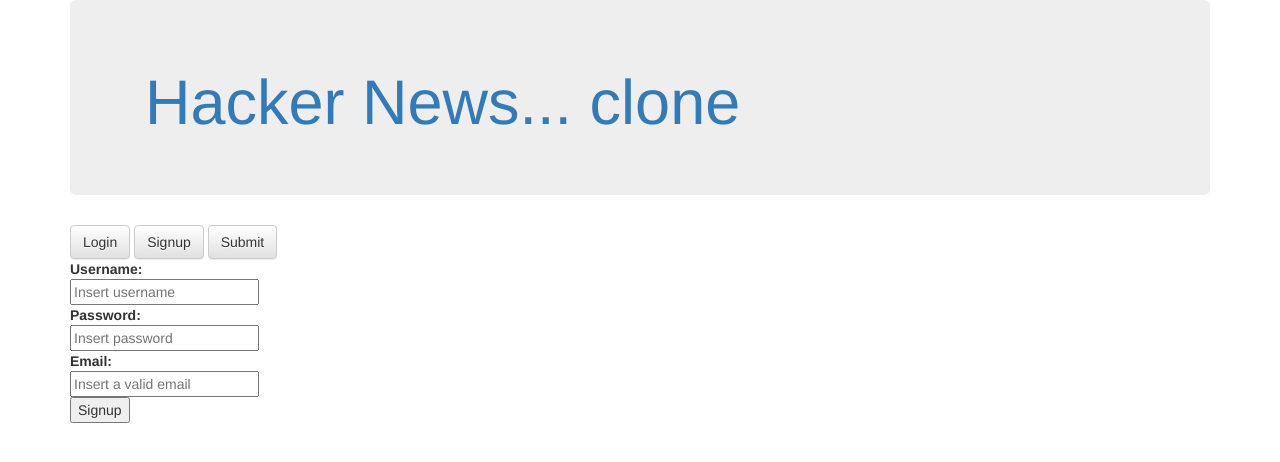
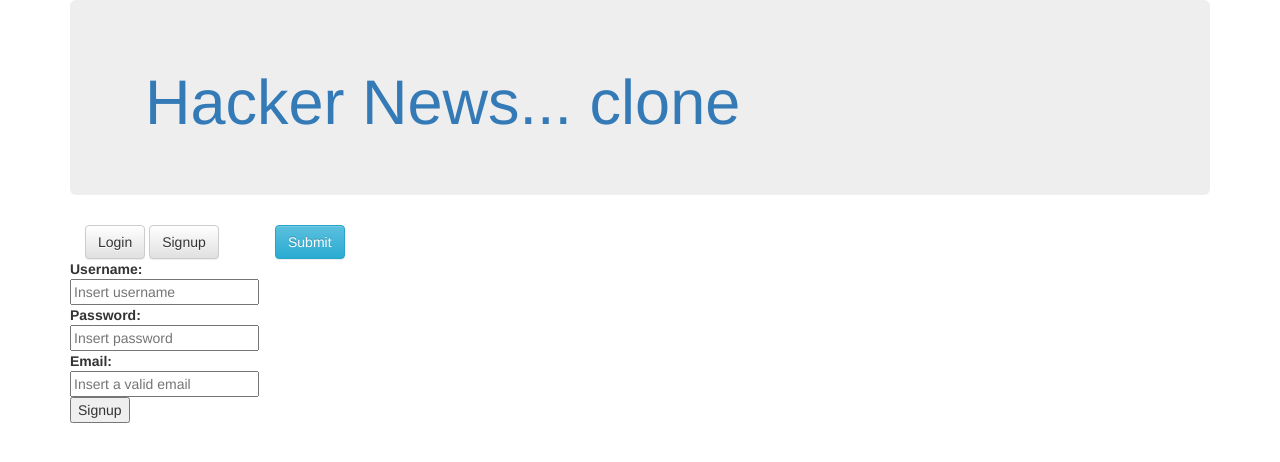
Before and after one commit to felitchia/hacker-news-clone, a Flask app: page /signup in a window 1280 px wide. Shown: the top 462 px of the page. Run offline with Flask 2, Linux system fonts and the light colour scheme; parts of the project's set-up code (start-up, migrations or seed data) failed here and were passed over; some libraries are stand-ins or nearby versions.

Commit message:
fix some visual stuff

```diff
--- a/app.py
+++ b/app.py
@@ -49,7 +49,7 @@
 def submit_article():
     if request.method == 'GET':
         return render_template('submit.html')
-    new_article = models.Article(current_user.username, request.form['title'], request.form['text'], request.form['link'], 0, 0, db.func.current_timestamp())
+    new_article = models.Article(current_user.username, request.form['title'], request.form['text'], "", 0, 0, db.func.current_timestamp())
     db.session.add(new_article)
     db.session.commit()
     flash('Your article was successfully inserted')
--- a/templates/article.html
+++ b/templates/article.html
@@ -1,9 +1,14 @@
 {% extends "layout.html" %}
 {% block body %}
+<div class="row">
+  <div class="col-sm-12">
+
     <ul class=article<li>
         <h2>{{ article.title }}</h2>
         <div class="row col-12-0">
             {{ article.text|safe }}
         </div>
     </ul>
+  </div>
+</div>
 {% endblock %}
--- a/templates/index.html
+++ b/templates/index.html
@@ -1,9 +1,10 @@
 {% extends "layout.html" %}
 
 {% block body %}
+
     <div class="row">
-        <div class="col-12-0">
-        <table class="articles table-hover">
+        <div class="col-sm-12">
+        <table class="articles table-hover table-bordered table-striped">
             {% for article in articles %}
             <tbody>
                 <tr class="warning">
@@ -16,4 +17,5 @@
         </table>
         </div>
     </div>
+
 {% endblock %}
--- a/templates/layout.html
+++ b/templates/layout.html
@@ -19,15 +19,17 @@
         <a href="{{ url_for('index') }}"><h1>Hacker News... clone</h1></a>
       </div>
     </div>
-
-
+    <div class="col-sm-2">
     {% if not current_user.is_authenticated %}
         <a class="btn btn-default" href="{{ url_for('login') }}">Login</a>
         <a class="btn  btn-default" href="{{ url_for('signup') }}">Signup</a>
     {% else %}
         <a class="btn  btn-default" href="{{ url_for('logout') }}">Logout</a>
     {% endif %}
-    <a class="btn btn-default" href="{{ url_for('submit_article') }}">Submit</a>
+    </div>
+    <div class="col-sm-4">
+    <a class="btn btn-info" href="{{ url_for('submit_article') }}">Submit</a>
+    </div>
 
     {% for message in get_flashed_messages() %}
         <div class=flash>{{ message }}</div>
--- a/templates/login.html
+++ b/templates/login.html
@@ -1,7 +1,8 @@
 {% extends "layout.html" %}
 
 {% block body %}
-
+<div class="row">
+    <div class="col-sm-12">
       <form action="" method=post class="signin">
           <dl>
             <dt>Username:
@@ -12,4 +13,6 @@
             <dd><input type=submit value=Signin>
           </dl>
       </form>
+    </div>
+</div>
 {% endblock %}
--- a/templates/signup.html
+++ b/templates/signup.html
@@ -1,6 +1,8 @@
 {% extends "layout.html" %}
 
 {% block body %}
+<div class="row">
+  <div class="col-sm-12">
 
     <form action="" method=post class="signup">
         <dl>
@@ -14,4 +16,6 @@
           <dd><input type=submit value=Signup>
         </dl>
     </form>
+  </div>
+</div>
 {% endblock %}
```
Also changed, not shown: templates/submit.html (+8 -2 lines). Lines whose indentation alone changed are shown as unchanged.
